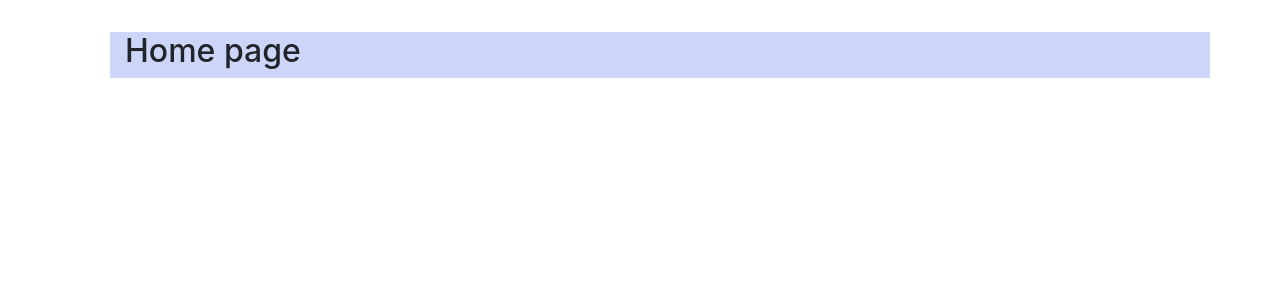
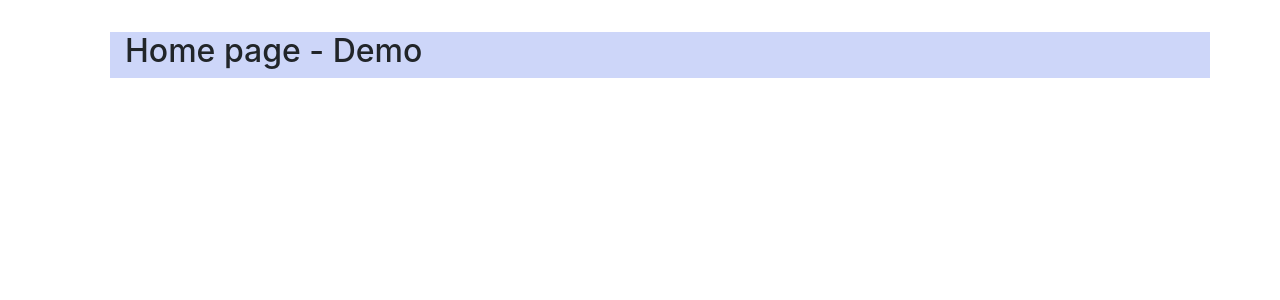
Before and after one commit to mohanaveluk/minnalapp, a PHP site: page / in a window 1280 px wide. Shown: the part 56-356 px from the top of the page. Run offline with PHP 8.4, Linux system fonts and the light colour scheme; grey boxes labelled with a size stand in for pictures from a placeholder-image service; some libraries are stand-ins or nearby versions.

Commit message:
updating index file

```diff
--- a/index.php
+++ b/index.php
@@ -52,7 +52,7 @@
     <div class="container">
         <dir class="row">
             <dir class="col-sm-12" style="background-color:#cdd6f9" >
-            <h2 > <?php echo "Home page" ?></h2>
+            <h2 > <?php echo "Home page - Demo" ?></h2>
             </div>
         </dir>
     </div>
```
